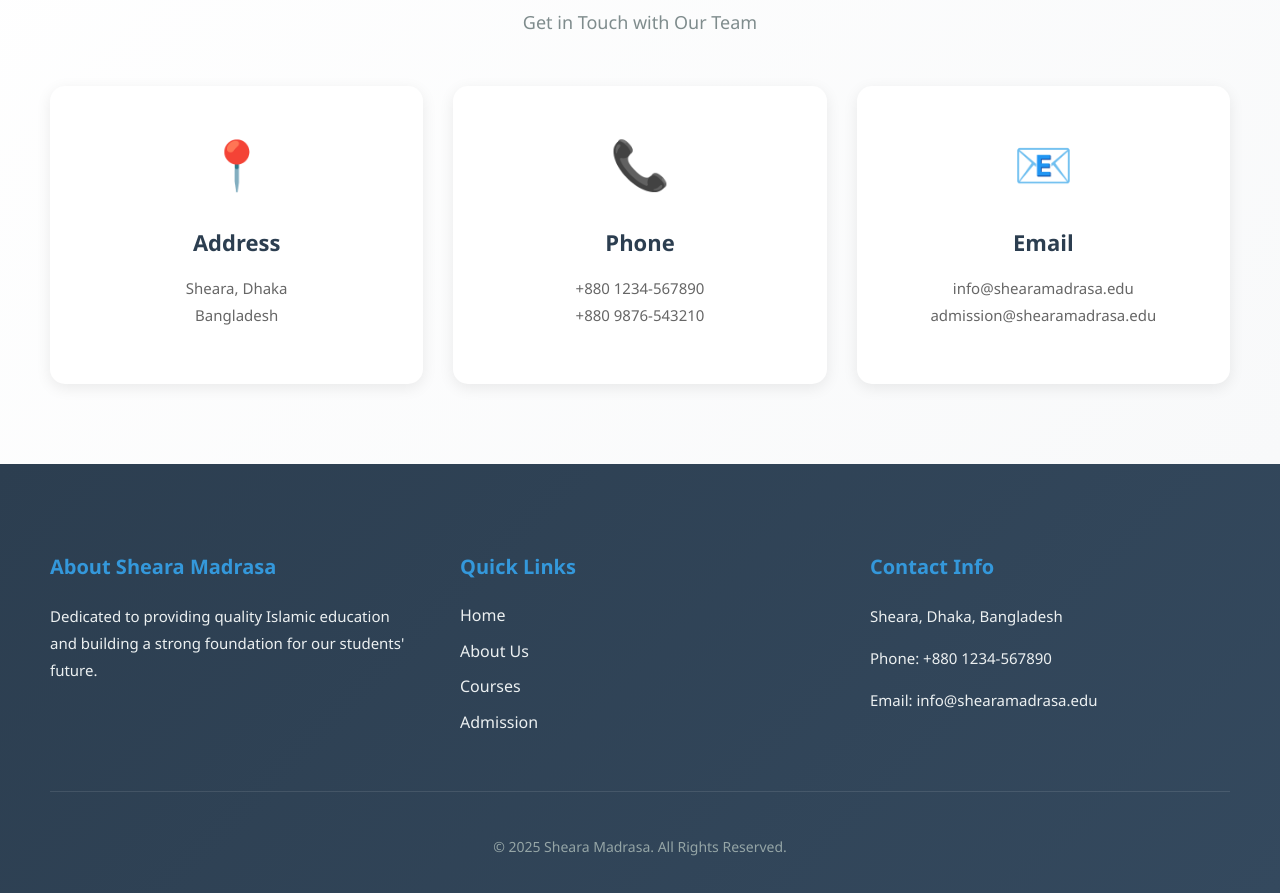
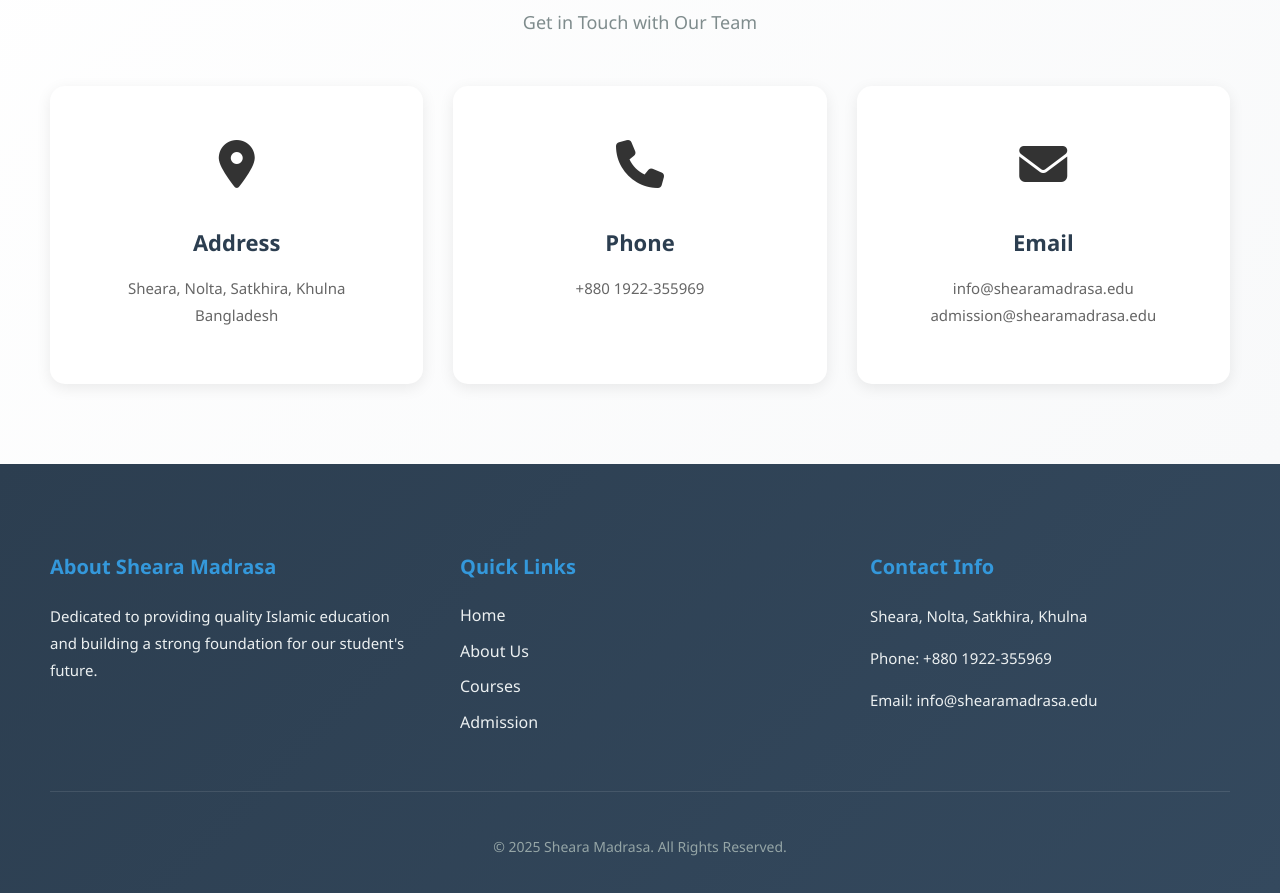
Before and after one commit to asrafulece/sheara_madrasa_website, a plain HTML site: page index.html in a window 1280 px wide. Shown: the part 3200-4093 px from the top of the page. Drawn offline with Linux system fonts and the light colour scheme.

Commit message:
modified

```diff
--- a/index.html
+++ b/index.html
@@ -5,6 +5,8 @@
     <meta name="viewport" content="width=device-width, initial-scale=1.0">
     <title>sheara_madrasa_website</title>
     <link rel="stylesheet" href="style.css">
+    <!-- Font Awesome for icons -->
+    <link rel="stylesheet" href="https://cdnjs.cloudflare.com/ajax/libs/font-awesome/6.4.0/css/all.min.css">
 
 </head>
 <body>
@@ -136,17 +138,17 @@
                 <p class="section-subtitle">Get in Touch with Our Team</p>
                 <div class="contact-grid">
                     <div class="contact-card">
-                        <div class="contact-icon">📍</div>
+                        <div class="contact-icon"><i class="fas fa-map-marker-alt" aria-hidden="true"></i></div>
                         <h3>Address</h3>
-                        <p>Sheara, Dhaka<br>Bangladesh</p>
+                        <p>Sheara, Nolta, Satkhira, Khulna<br>Bangladesh</p>
                     </div>
                     <div class="contact-card">
-                        <div class="contact-icon">📞</div>
+                        <div class="contact-icon"><i class="fas fa-phone" aria-hidden="true"></i></div>
                         <h3>Phone</h3>
-                        <p>+880 1234-567890<br>+880 9876-543210</p>
+                        <p>+880 1922-355969</p>
                     </div>
                     <div class="contact-card">
-                        <div class="contact-icon">📧</div>
+                        <div class="contact-icon"><i class="fas fa-envelope" aria-hidden="true"></i></div>
                         <h3>Email</h3>
                         <p>info@shearamadrasa.edu<br>admission@shearamadrasa.edu</p>
                     </div>
@@ -162,21 +164,21 @@
             <div class="footer-content">
                 <div class="footer-col">
                     <h4>About Sheara Madrasa</h4>
-                    <p>Dedicated to providing quality Islamic education and building a strong foundation for our students' future.</p>
+                    <p>Dedicated to providing quality Islamic education and building a strong foundation for our student's future.</p>
                 </div>
                 <div class="footer-col">
                     <h4>Quick Links</h4>
                     <ul>
-                        <li><a href="#">Home</a></li>
-                        <li><a href="#">About Us</a></li>
-                        <li><a href="#">Courses</a></li>
-                        <li><a href="#">Admission</a></li>
+                        <li><a href="index.html">Home</a></li>
+                        <li><a href="about_us.html">About Us</a></li>
+                        <li><a href="all_department.html">Courses</a></li>
+                        <li><a href="admission.html">Admission</a></li>
                     </ul>
                 </div>
                 <div class="footer-col">
                     <h4>Contact Info</h4>
-                    <p>Sheara, Dhaka, Bangladesh</p>
-                    <p>Phone: +880 1234-567890</p>
+                    <p>Sheara, Nolta, Satkhira, Khulna</p>
+                    <p>Phone: +880 1922-355969</p>
                     <p>Email: info@shearamadrasa.edu</p>
                 </div>
             </div>
```
Also changed, not shown: admission.html (+6 -4 lines).
